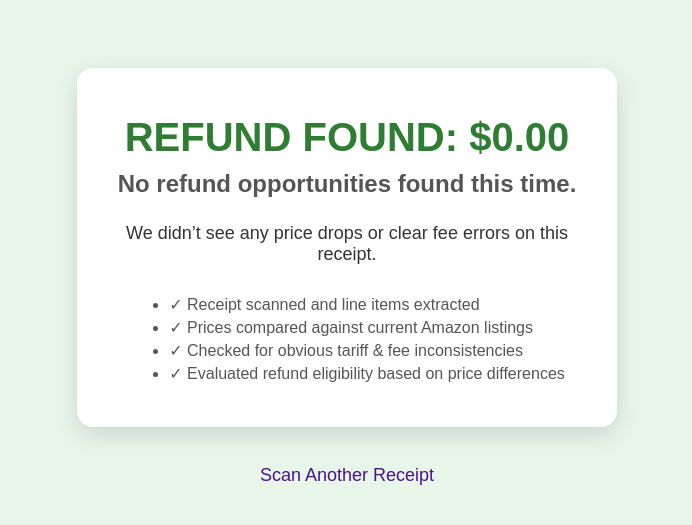
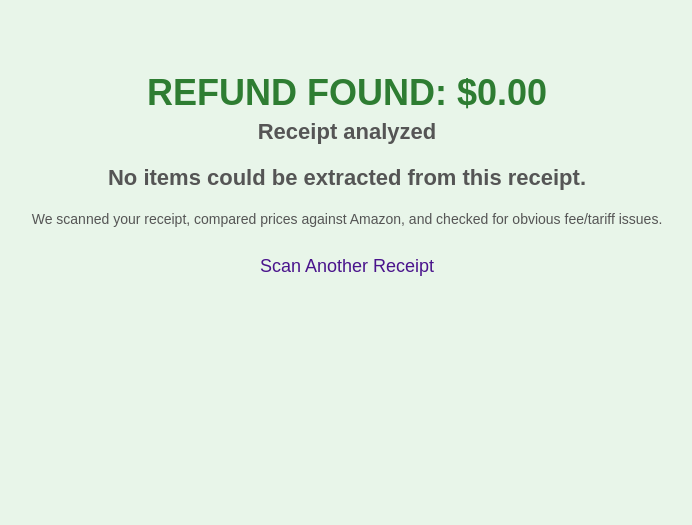
Before and after one commit to kourtney-debug/refundqueen, a Flask app: template refundqueen/templates/result.html in a window 1280 px wide. Shown: the top 525 px of the page, without its empty margins (293-985 px from the left). Run offline with Flask 3, Linux system fonts and the light colour scheme; the template is opened without the code that fills it, so the values that code supplies are empty.

Commit message:
Refactor result.html for improved styling and layout

```diff
--- a/refundqueen/templates/result.html
+++ b/refundqueen/templates/result.html
@@ -7,30 +7,65 @@
     body {
       font-family: Arial, sans-serif;
       text-align: center;
-      padding: 40px 20px;
+      padding: 40px 10px;
       background: #e8f5e9;
       color: #333;
     }
     h1 {
-      font-size: 40px;
-      margin-bottom: 10px;
+      font-size: 36px;
+      margin-bottom: 5px;
       color: #2e7d32;
     }
     h2 {
-      font-size: 24px;
-      margin-top: 10px;
-      margin-bottom: 25px;
+      font-size: 22px;
+      margin-top: 5px;
+      margin-bottom: 20px;
       color: #555;
     }
-    p {
-      font-size: 18px;
-      margin: 6px 0;
+    .summary {
+      margin-bottom: 20px;
     }
-    .refund-line {
-      font-size: 18px;
-      margin: 4px 0;
+    table {
+      margin: 0 auto;
+      border-collapse: collapse;
+      width: 95%;
+      max-width: 900px;
+      background: #ffffff;
+      border-radius: 12px;
+      overflow: hidden;
+      box-shadow: 0 6px 18px rgba(0,0,0,0.12);
+    }
+    th, td {
+      padding: 10px 8px;
+      border-bottom: 1px solid #eee;
+      font-size: 14px;
+    }
+    th {
+      background: #f1f8e9;
+      font-weight: bold;
+    }
+    tr:last-child td {
+      border-bottom: none;
+    }
+    td.amount {
+      text-align: right;
+      white-space: nowrap;
+    }
+    .diff-positive {
+      color: #2e7d32;
+      font-weight: bold;
+    }
+    .diff-zero {
+      color: #999;
+    }
+    .footer {
+      margin-top: 20px;
+      font-size: 14px;
+      color: #555;
     }
     a {
+      display: inline-block;
+      margin-top: 15px;
       font-size: 18px;
       color: #4a148c;
       text-decoration: none;
@@ -38,49 +73,57 @@
     a:hover {
       text-decoration: underline;
     }
-    .summary-card {
-      max-width: 500px;
-      margin: 20px auto;
-      background: white;
-      border-radius: 16px;
-      padding: 20px 20px 24px;
-      box-shadow: 0 8px 24px rgba(0,0,0,0.12);
-    }
-    .checked-list {
-      margin-top: 20px;
-      font-size: 16px;
-      color: #555;
-      text-align: left;
-      display: inline-block;
-    }
-    .checked-list li {
-      margin: 4px 0;
-    }
   </style>
 </head>
 <body>
-  <div class="summary-card">
+  <div class="summary">
     <h1>REFUND FOUND: ${{ "%.2f"|format(total) }}</h1>
-
-    {% if total > 0 %}
-      <h2>You’re owed money on this receipt.</h2>
-      {% for r in refunds %}
-        <p class="refund-line">{{ r }}</p>
-      {% endfor %}
+    {% if order_date %}
+      <h2>Receipt date: {{ order_date }}</h2>
     {% else %}
-      <h2>No refund opportunities found this time.</h2>
-      <p>We didn’t see any price drops or clear fee errors on this receipt.</p>
+      <h2>Receipt analyzed</h2>
     {% endif %}
-
-    <ul class="checked-list">
-      <li>✓ Receipt scanned and line items extracted</li>
-      <li>✓ Prices compared against current Amazon listings</li>
-      <li>✓ Checked for obvious tariff & fee inconsistencies</li>
-      <li>✓ Evaluated refund eligibility based on price differences</li>
-    </ul>
   </div>
 
-  <br>
+  {% if analysis and analysis|length > 0 %}
+    <table>
+      <tr>
+        <th style="text-align:left;">Item</th>
+        <th>Date</th>
+        <th class="amount">You paid</th>
+        <th class="amount">Current price</th>
+        <th class="amount">Difference</th>
+      </tr>
+      {% for row in analysis %}
+        <tr>
+          <td style="text-align:left;">{{ row.name }}</td>
+          <td>{{ order_date or "-" }}</td>
+          <td class="amount">${{ "%.2f"|format(row.paid) }}</td>
+          <td class="amount">
+            {% if row.current is not none %}
+              ${{ "%.2f"|format(row.current) }}
+            {% else %}
+              <span class="diff-zero">n/a</span>
+            {% endif %}
+          </td>
+          <td class="amount">
+            {% if row.diff > 0 %}
+              <span class="diff-positive">+${{ "%.2f"|format(row.diff) }}</span>
+            {% else %}
+              <span class="diff-zero">$0.00</span>
+            {% endif %}
+          </td>
+        </tr>
+      {% endfor %}
+    </table>
+  {% else %}
+    <h2>No items could be extracted from this receipt.</h2>
+  {% endif %}
+
+  <div class="footer">
+    <p>We scanned your receipt, compared prices against Amazon, and checked for obvious fee/tariff issues.</p>
+  </div>
+
   <a href="/">Scan Another Receipt</a>
 </body>
 </html>
```
